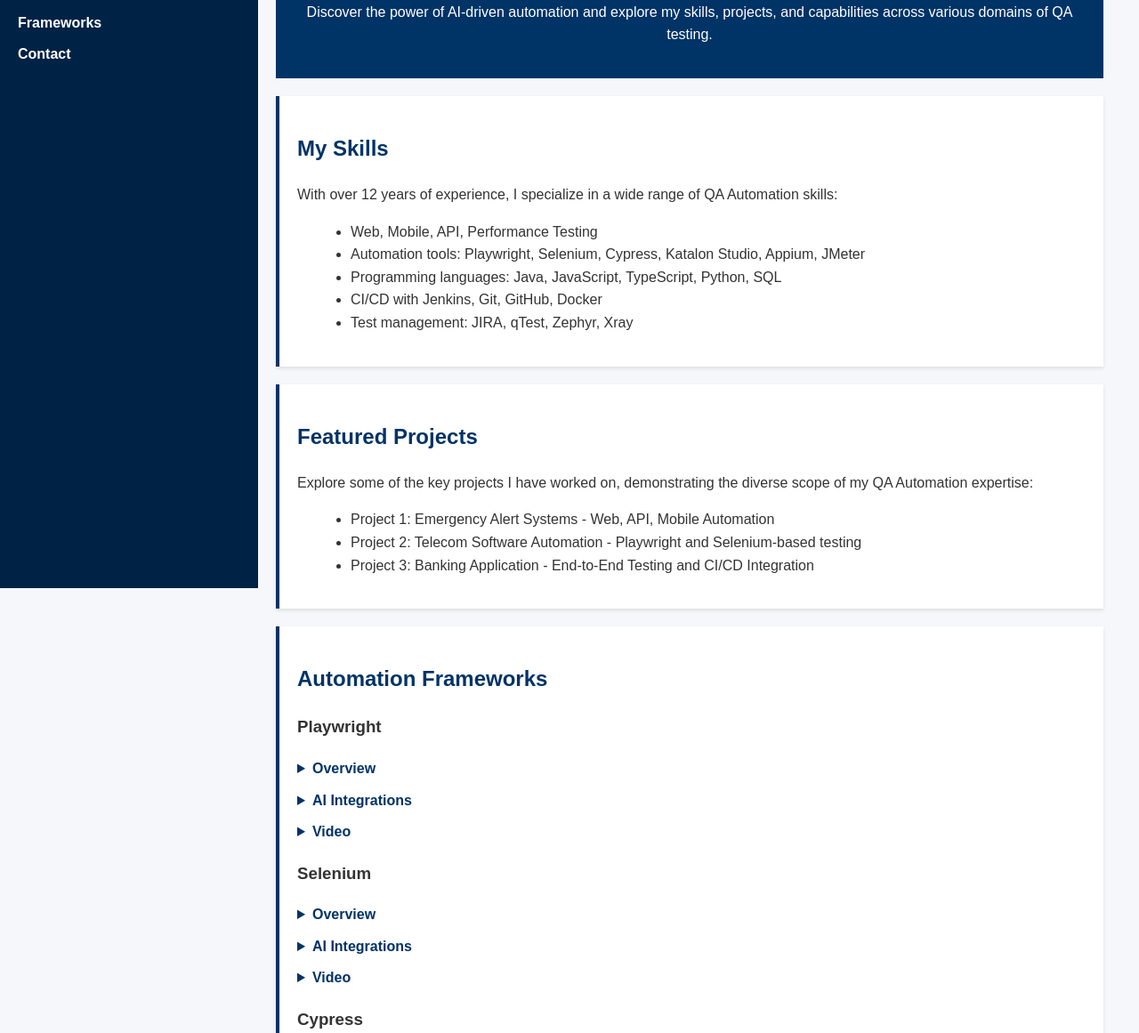
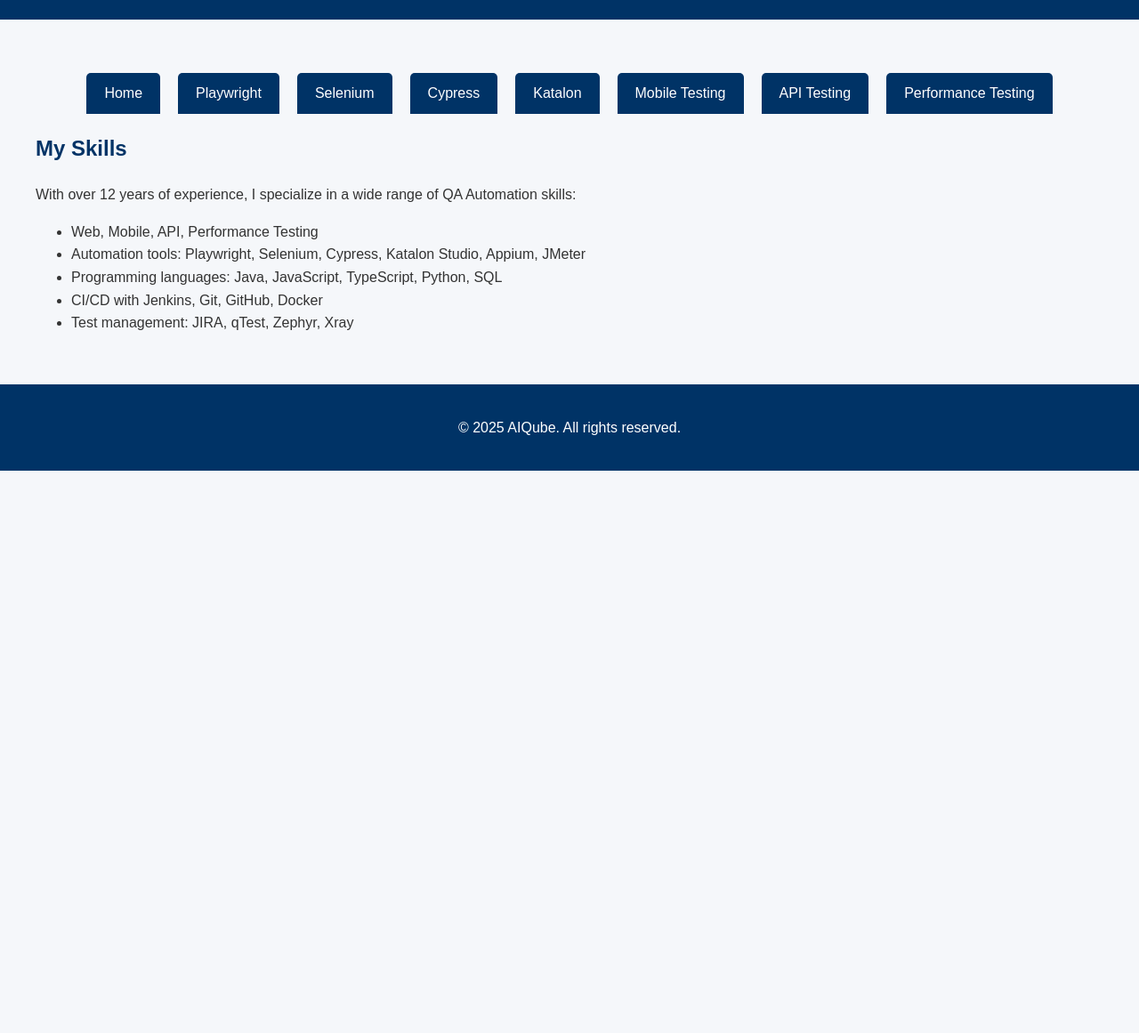
Before and after one commit to Apurva001/AIQube, a website: page index.html in a window 1280 px wide. Shown: the part 179-1340 px from the top of the page at 89% size. After the commit the page ends 800 px from the top, so only its background shows below. Drawn offline with Linux system fonts and the light colour scheme.

Commit message:
Update index.html

```diff
--- a/index.html
+++ b/index.html
@@ -13,6 +13,7 @@
       background: #f5f7fa;
       color: #333;
       display: flex;
+      flex-direction: column;
     }
     header {
       background: #003366;
@@ -20,78 +21,49 @@
       padding: 20px;
       text-align: center;
     }
-    nav {
-      width: 250px;
-      background: #002244;
-      color: white;
-      height: 100vh;
-      padding: 20px;
-      position: fixed;
-      overflow-y: auto;
-    }
-    nav h2 {
-      color: #fff;
-      font-size: 18px;
-      margin-top: 20px;
-    }
-    nav ul {
-      padding: 0;
-      list-style-type: none;
-    }
-    nav li {
-      margin: 10px 0;
-    }
-    nav a {
-      color: white;
-      text-decoration: none;
-      font-weight: bold;
-    }
-    nav a:hover {
-      text-decoration: underline;
-    }
     main {
-      margin-left: 270px;
       padding: 40px;
-      flex: 1;
     }
     h1, h2 {
       color: #003366;
     }
-    .skillset, .projects, .framework {
-      background: #fff;
+    .tabs {
+      display: flex;
+      justify-content: center;
       margin: 20px 0;
-      padding: 20px;
-      border-left: 4px solid #003366;
-      box-shadow: 0 2px 4px rgba(0,0,0,0.1);
+    }
+    .tab {
+      background: #003366;
+      color: white;
+      padding: 10px 20px;
+      margin: 0 10px;
+      cursor: pointer;
+      border-radius: 5px 5px 0 0;
+    }
+    .tab:hover {
+      background: #0055aa;
+    }
+    .tab-content {
+      display: none;
+      margin-top: 20px;
+    }
+    .tab-content.active {
+      display: block;
     }
     footer {
       background: #003366;
       color: #fff;
       text-align: center;
       padding: 20px;
-      position: relative;
     }
-    ul.disc {
-      list-style-type: disc;
-      margin-left: 20px;
+    .framework-section {
+      background: #fff;
+      padding: 20px;
+      box-shadow: 0 2px 4px rgba(0,0,0,0.1);
+      margin-bottom: 20px;
     }
-    pre {
-      background: #eef;
-      padding: 10px;
-      overflow-x: auto;
-    }
-    code {
-      font-family: monospace;
-    }
-    section {
-      max-width: 1000px;
-      margin: auto;
-    }
-    img.framework {
-      max-width: 100%;
-      margin-top: 10px;
-      border: 1px solid #ccc;
-      box-shadow: 2px 2px 5px rgba(0,0,0,0.1);
+    .framework-section h3 {
+      color: #003366;
     }
     iframe {
       width: 100%;
@@ -105,131 +77,94 @@
       padding: 10px;
       margin-top: 10px;
     }
-    details {
-      margin-top: 10px;
-    }
-    summary {
-      font-weight: bold;
-      cursor: pointer;
-      color: #003366;
-    }
   </style>
 </head>
 <body>
-  <nav>
-    <h2>AIQube</h2>
-    <ul>
-      <li><a href="#home">Home</a></li>
-      <li><a href="#skills">Skills</a></li>
-      <li><a href="#projects">Projects</a></li>
-      <li><a href="#frameworks">Frameworks</a></li>
-      <li><a href="#contact">Contact</a></li>
-    </ul>
-  </nav>
-
-  <main>
   <header>
     <img src="logo.png" alt="AIQube Logo" style="max-width: 150px;" />
     <h1>Welcome to AIQube - QA Automation Portfolio</h1>
-      <p>Discover the power of AI-driven automation and explore my skills, projects, and capabilities across various domains of QA testing.</p>
+    <p>Explore my expertise in AI-driven automation across various domains of QA testing.</p>
   </header>
 
-    <section id="skills" class="skillset">
+  <main>
+    <!-- Horizontal Tabs Navigation -->
+    <div class="tabs">
+      <div class="tab" id="tab-home">Home</div>
+      <div class="tab" id="tab-playwright">Playwright</div>
+      <div class="tab" id="tab-selenium">Selenium</div>
+      <div class="tab" id="tab-cypress">Cypress</div>
+      <div class="tab" id="tab-katalon">Katalon</div>
+      <div class="tab" id="tab-mobile">Mobile Testing</div>
+      <div class="tab" id="tab-api">API Testing</div>
+      <div class="tab" id="tab-performance">Performance Testing</div>
+    </div>
+
+    <!-- Home Page Content (Visible by Default) -->
+    <div class="tab-content active" id="content-home">
       <h2>My Skills</h2>
       <p>With over 12 years of experience, I specialize in a wide range of QA Automation skills:</p>
-      <ul class="disc">
+      <ul>
         <li>Web, Mobile, API, Performance Testing</li>
         <li>Automation tools: Playwright, Selenium, Cypress, Katalon Studio, Appium, JMeter</li>
         <li>Programming languages: Java, JavaScript, TypeScript, Python, SQL</li>
         <li>CI/CD with Jenkins, Git, GitHub, Docker</li>
         <li>Test management: JIRA, qTest, Zephyr, Xray</li>
       </ul>
-    </section>
-
-    <section id="projects" class="projects">
-      <h2>Featured Projects</h2>
-      <p>Explore some of the key projects I have worked on, demonstrating the diverse scope of my QA Automation expertise:</p>
-      <ul class="disc">
-        <li>Project 1: Emergency Alert Systems - Web, API, Mobile Automation</li>
-        <li>Project 2: Telecom Software Automation - Playwright and Selenium-based testing</li>
-        <li>Project 3: Banking Application - End-to-End Testing and CI/CD Integration</li>
-      </ul>
-    </section>
-
-    <section id="frameworks" class="framework">
-      <h2>Automation Frameworks</h2>
-
-      <div id="playwright">
-        <h3>Playwright</h3>
-        <details>
-          <summary>Overview</summary>
-          <p>Web, API, Performance testing using JavaScript, TypeScript, Python.</p>
-        </details>
-        <details>
-          <summary>AI Integrations</summary>
-          <p class="ai-highlight">Integrated with GitHub Copilot for faster script authoring, auto-healing locators, and AI-driven test suggestions using Microsoft Playwright Trace Viewer.</p>
-        </details>
-        <details>
-          <summary>Video</summary>
-          <iframe src="https://www.youtube.com/embed/sample_video" frameborder="0" allowfullscreen></iframe>
-        </details>
     </div>
 
-      <div id="selenium">
-        <h3>Selenium</h3>
-        <details>
-          <summary>Overview</summary>
-          <p>Framework for web application automation using Java, TestNG, and Maven.</p>
-        </details>
-        <details>
-          <summary>AI Integrations</summary>
-          <p class="ai-highlight">Smart element locators using AI plugins in Selenium IDE and SeleniumBase for flaky test detection and healing.</p>
-        </details>
-        <details>
-          <summary>Video</summary>
+    <!-- Playwright Framework Content -->
+    <div class="tab-content" id="content-playwright">
+      <div class="framework-section">
+        <h3>Playwright</h3>
+        <p>Web, API, Performance testing using JavaScript, TypeScript, Python.</p>
+        <p class="ai-highlight">Integrated with GitHub Copilot for faster script authoring, auto-healing locators, and AI-driven test suggestions using Microsoft Playwright Trace Viewer.</p>
         <iframe src="https://www.youtube.com/embed/sample_video" frameborder="0" allowfullscreen></iframe>
-        </details>
+      </div>
     </div>
 
-      <div id="cypress">
-        <h3>Cypress</h3>
-        <details>
-          <summary>Overview</summary>
-          <p>Web and API testing using JavaScript, Mocha, and Chai.</p>
-        </details>
-        <details>
-          <summary>AI Integrations</summary>
-          <p class="ai-highlight">Integrated with tools like Testim and Mabl for AI-powered test creation and maintenance.</p>
-        </details>
-        <details>
-          <summary>Video</summary>
+    <!-- Selenium Framework Content -->
+    <div class="tab-content" id="content-selenium">
+      <div class="framework-section">
+        <h3>Selenium</h3>
+        <p>Framework for web application automation using Java, TestNG, and Maven.</p>
+        <p class="ai-highlight">Smart element locators using AI plugins in Selenium IDE and SeleniumBase for flaky test detection and healing.</p>
         <iframe src="https://www.youtube.com/embed/sample_video" frameborder="0" allowfullscreen></iframe>
-        </details>
+      </div>
     </div>
 
-      <div id="katalon">
-        <h3>Katalon Studio</h3>
-        <details>
-          <summary>Overview</summary>
-          <p>Integrated solution for Web, API, Mobile, and Desktop testing.</p>
-        </details>
-        <details>
-          <summary>AI Integrations</summary>
-          <p class="ai-highlight">Built-in AI-assisted object detection and maintenance capabilities with Katalon Smart Wait and TestOps insights.</p>
-        </details>
-        <details>
-          <summary>Video</summary>
+    <!-- Cypress Framework Content -->
+    <div class="tab-content" id="content-cypress">
+      <div class="framework-section">
+        <h3>Cypress</h3>
+        <p>Web and API testing using JavaScript, Mocha, and Chai.</p>
+        <p class="ai-highlight">Integrated with tools like Testim and Mabl for AI-powered test creation and maintenance.</p>
         <iframe src="https://www.youtube.com/embed/sample_video" frameborder="0" allowfullscreen></iframe>
-        </details>
+      </div>
     </div>
 
-      <!-- Add other tools similarly -->
+    <!-- Add More Framework Sections Here -->
 
-    </section>
+  </main>
 
   <footer>
     <p>&copy; 2025 AIQube. All rights reserved.</p>
   </footer>
-  </main>
+
+  <script>
+    // Tab functionality to switch between tabs
+    const tabs = document.querySelectorAll('.tab');
+    const tabContents = document.querySelectorAll('.tab-content');
+
+    tabs.forEach(tab => {
+      tab.addEventListener('click', () => {
+        tabs.forEach(t => t.classList.remove('active'));
+        tabContents.forEach(content => content.classList.remove('active'));
+
+        tab.classList.add('active');
+        const contentId = `content-${tab.id.replace('tab-', '')}`;
+        document.getElementById(contentId).classList.add('active');
+      });
+    });
+  </script>
 </body>
 </html>
```
Lines whose indentation alone changed are shown as unchanged.
